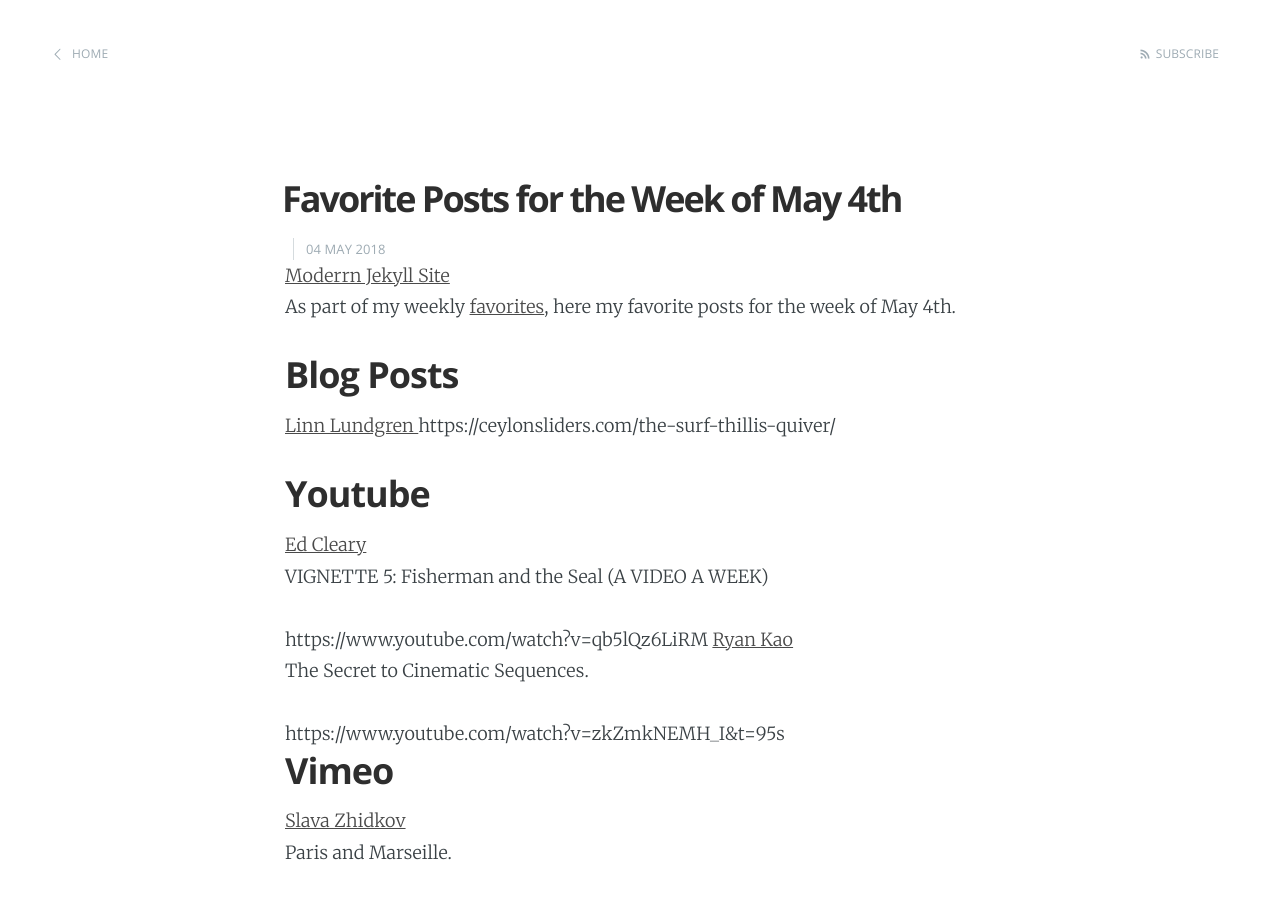
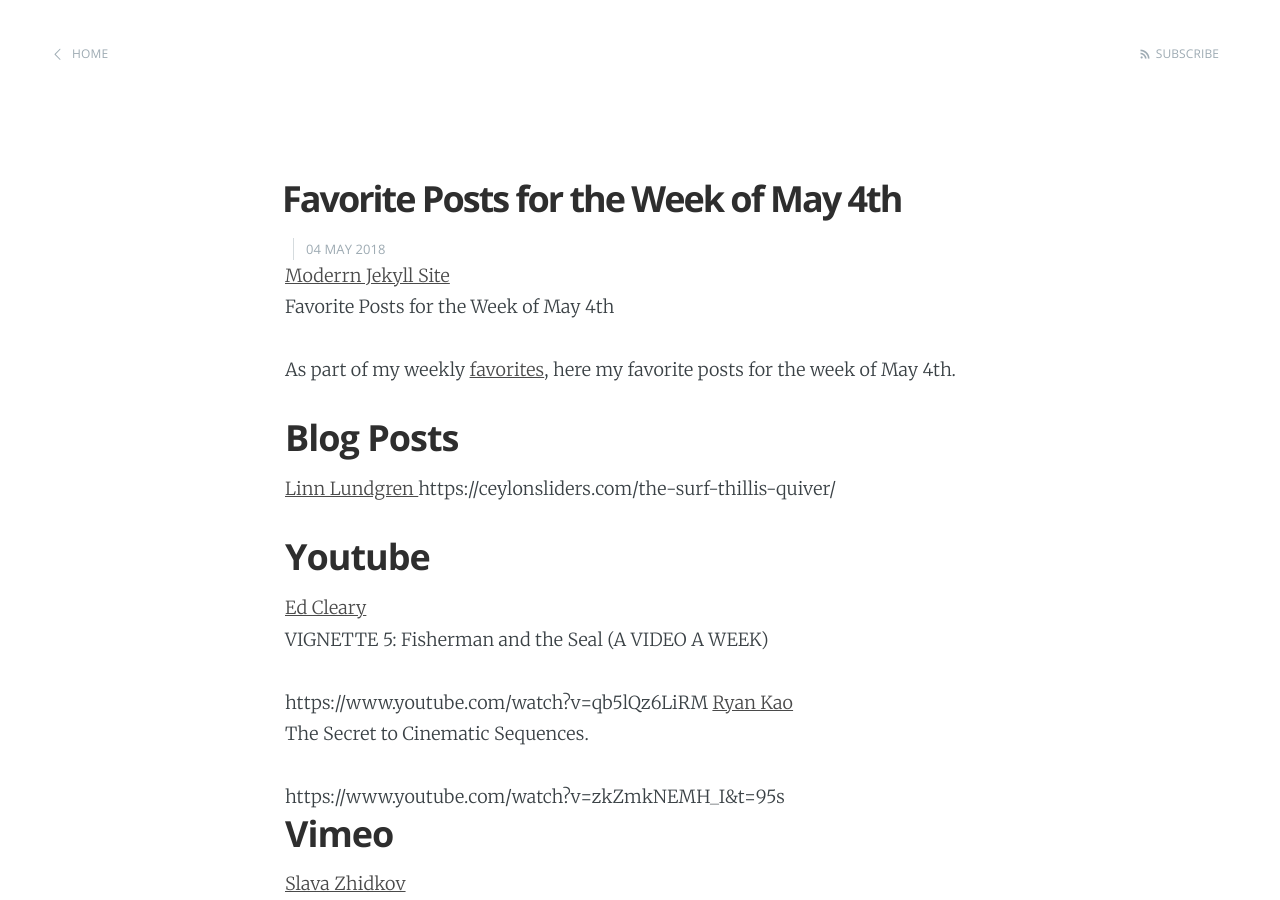
Before and after one commit to moderrnup/moderrnup.github.io, a Jekyll site: the page built from _posts/2018-05-04-favorite-posts-for-the-week-of-may-4th.md, in a window 1280 px wide and 900 px high. Built offline with Jekyll 4.4.1, drawn with Linux system fonts in a browser that asks for light colours.

Commit message:
Update 2018-05-04-favorite-posts-for-the-week-of-may-4th.md

```diff
--- a/_posts/2018-05-04-favorite-posts-for-the-week-of-may-4th.md
+++ b/_posts/2018-05-04-favorite-posts-for-the-week-of-may-4th.md
@@ -2,6 +2,9 @@
 title: Favorite Posts for the Week of May 4th
 layout: post
 ---
+
+Favorite Posts for the Week of May 4th
+
 As part of my weekly <a href="https://www.moderrn.com/category/favorites/" rel="noopener" target="_blank">favorites</a>, here my favorite posts for the week of May 4th.
 
 <h2>Blog Posts</h2>
```
